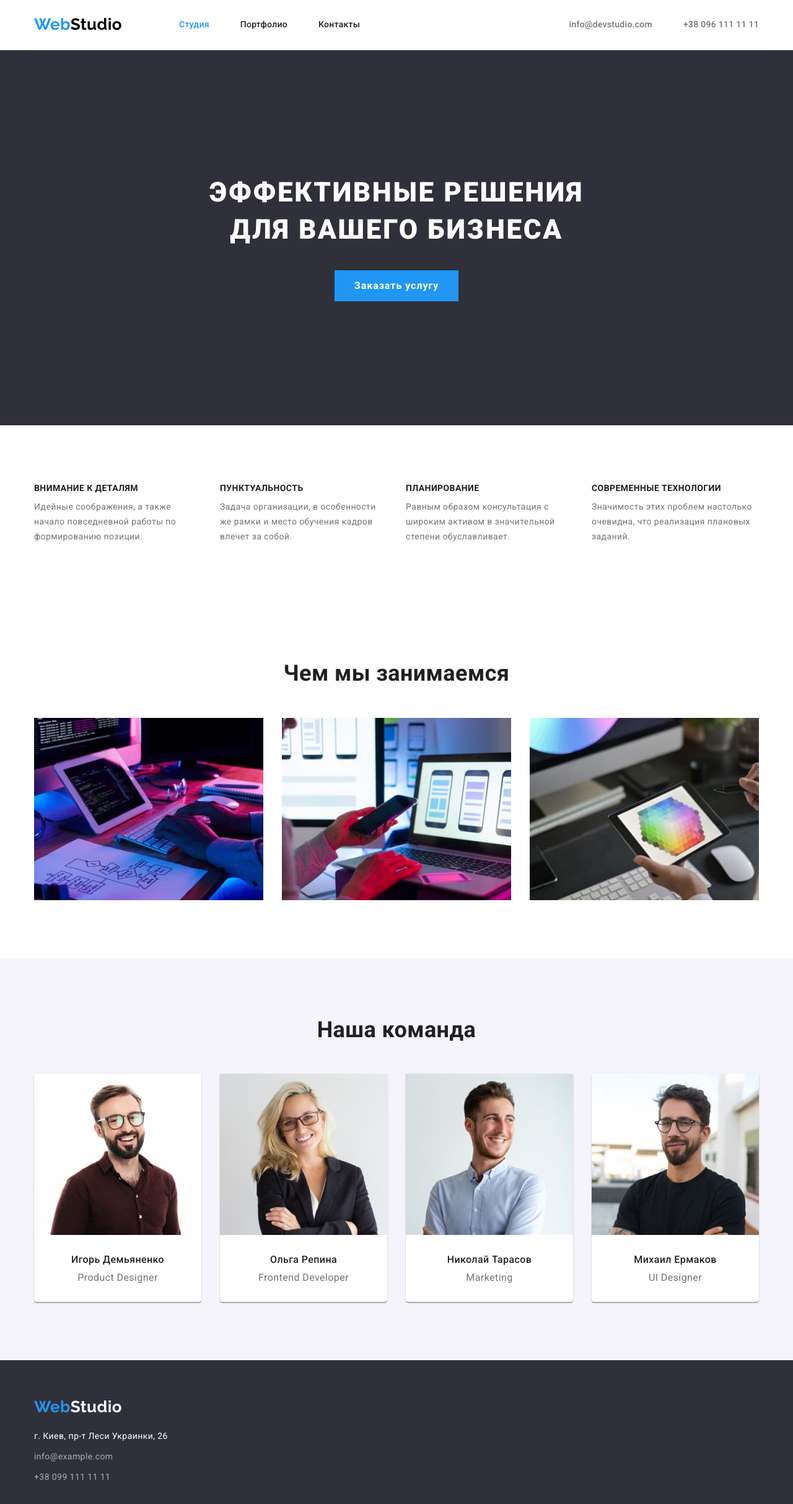
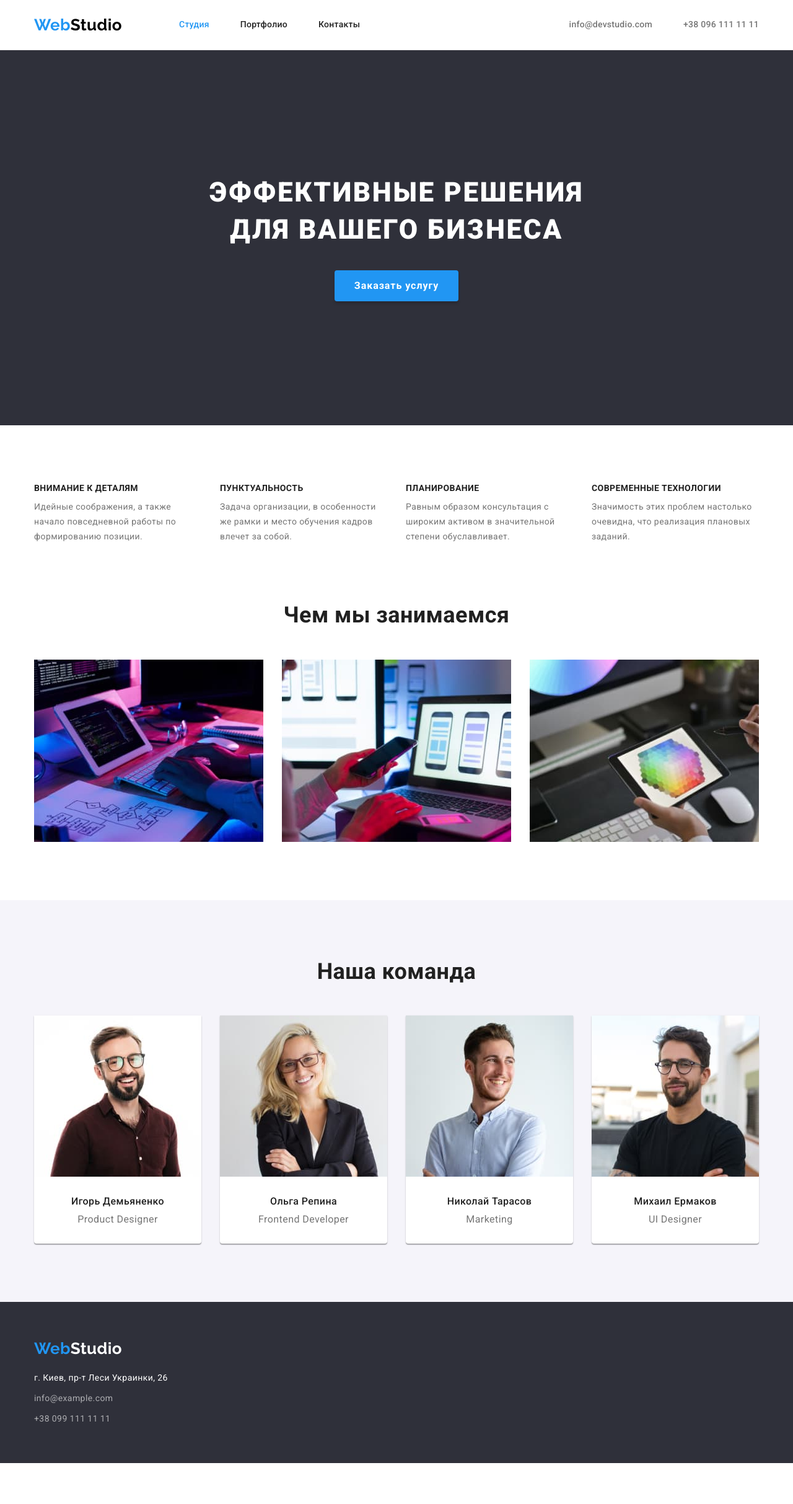
Before and after one commit to NataliiaMax/goit-markup-hw-03, a plain HTML site: page index.html in a window 1280 px wide. Shown: the whole page at 62% size. After the commit the page ends 2360 px from the top, so only its background shows below. Drawn offline with nearby package versions, Linux system fonts and the light colour scheme.

Commit message:
Update styles

```diff
--- a/css/styles.css
+++ b/css/styles.css
@@ -71,6 +71,10 @@ address {
   padding-bottom: 94px;
 }
 
+.header{
+  border-bottom: 1px solid var(--border-color);
+}
+
 .container {
   width: 1200px;
   margin-left: auto;
@@ -82,18 +86,17 @@ address {
 .main-nav {
   display: flex;
   align-items: center;
-  border-bottom: 1px solid var(--border-color);
-}
+  }
 
 /* Логотип */
 
 .header-nav {
   display: flex;
+  align-items: center;
+  margin-right: auto;
 }
 
 .nav-link {
-  padding-top: 24px;
-  padding-bottom: 25px;
   margin-right: 92px;
 
   color: var(--accent-text-color);
@@ -148,11 +151,10 @@ address {
 
 .auth-nav {
   display: flex;
-  margin-left: auto;
 }
 
-.auth-nav .item + .item {
-  margin-left: 50px;
+.auth-nav .item:first-child {
+  margin-right: 50px;
 }
 .auth-nav .link {
   display: block;
@@ -178,7 +180,9 @@ address {
 /* Кнопка */
 
 .hero-section {
+  padding: 200px 0;
   text-align: center;
+
   background-color: var(--background-color);
 }
 
@@ -186,7 +190,6 @@ address {
   margin-bottom: 35px;
   margin-left: auto;
   margin-right: auto;
-  padding-top: 200px;
   width: 696px;
 
   color: var(--bgc-color);
@@ -200,7 +203,6 @@ address {
 
 .hero-button {
   padding: 10px 32px;
-  margin-bottom: 200px;
   margin-left: auto;
   margin-right: auto;
 
@@ -214,6 +216,8 @@ address {
   text-align: center;
   letter-spacing: 0.06em;
   border: none;
+  border-radius: 4px;
+  box-shadow: 0px 4px 4px rgba(0, 0, 0, 0.15);
 }
 
 .hero-button:hover,
@@ -263,6 +267,7 @@ address {
 }
 
 .section-secondary {
+  padding-top: 0;
   --items: 3;
 }
 
@@ -279,12 +284,13 @@ address {
   border-radius: 0 0 4px 4px;
 }
 
-.content-img {
-  margin-bottom: 30px;
+.card-team{
+  padding: 30px 0;
 }
 
 .content-title {
   margin-bottom: 10px;
+
   color: var(--title-text-color);
   font-weight: 500;
   font-size: 16px;
@@ -293,9 +299,7 @@ address {
 }
 
 .content-text {
-  margin-bottom: 30px;
-
-  font-size: 16px;
+   font-size: 16px;
   line-height: 1.19;
   text-align: center;
 }
@@ -308,27 +312,30 @@ address {
   background-color: var(--background-color);
 }
 
+.box-link {
+  display: block;
+  margin-right: 0;
+  margin-bottom: 20px;
+}
+
 .box-logo {
   color: var(--bgc-color);
 }
 
-.box-list {
-  margin-top: 20px;
+
+.box-list-item:not(:last-child){
+  margin-bottom: 9px;
 }
+
 .box-contact {
-  display: block;
-  margin-bottom: 9px;
-
-  color: var(--bgc-color);
+    color: var(--bgc-color);
   line-height: 1.71;
   text-decoration: none;
   font-style: normal;
 }
 
 .box-mail {
-  display: block;
-  margin-bottom: 9px;
-  color: var(--mail-color);
+   color: var(--mail-color);
   line-height: 1.71;
   text-decoration: none;
   font-style: normal;
@@ -397,13 +404,12 @@ address {
   cursor: pointer;
 }
 
-.card-list {
-  border-bottom: 1px solid var(--border-card-list);
+.card-container {
+  padding: 20px 24px;
+   border: 1px solid var(--border-card-list);
+   border-top: none;
 }
 
-.card-container {
-  margin: 20px 24px;
-}
 .card-title {
   margin-bottom: 4px;
 
--- a/index.html
+++ b/index.html
@@ -17,7 +17,7 @@
 <body>
   <!--Навигация-->
 
-  <header>
+  <header class="header">
     <div class="container main-nav">
         <nav class="header-nav">
       <a class="nav-link" href="./index.html">Web<span class="logo">Studio</span></a>
@@ -43,7 +43,7 @@
   <main>
 
     <!--Кнопка-->
-        <section class="hero-section">
+        <section class="section hero-section">
           <div class="container">
       <h1 class="hero-caption">Эффективные решения для вашего бизнеса</h1>
             <button class="hero-button" type="button">Заказать услугу</button>
@@ -112,23 +112,23 @@
       <ul class="card-set list">
         <li class="card-set-item content-list">
           <img class="content-img" src="./images/images-index-html/photo1.jpg" alt="Игорь Демьяненко" width="270" height="260" />
-          <h3 class="content-title">Игорь Демьяненко</h3>
-          <p class="content-text" lang="en">Product Designer</p>
+          <div class="card-team"><h3 class="content-title">Игорь Демьяненко</h3>
+          <p class="content-text" lang="en">Product Designer</p></div>
         </li>
         <li class="card-set-item content-list">
           <img class="content-img" src="./images/images-index-html/photo2.jpg" alt="Ольга Репина" width="270" height="260" />
-          <h3 class="content-title">Ольга Репина</h3>
-          <p class="content-text" lang="en">Frontend Developer</p>
+          <div class="card-team"><h3 class="content-title">Ольга Репина</h3>
+          <p class="content-text" lang="en">Frontend Developer</p></div>
         </li>
         <li class="card-set-item content-list">
           <img class="content-img" src="./images/images-index-html/photo3.jpg" alt="Николай Тарасов" width="270" height="260" />
-          <h3 class="content-title">Николай Тарасов</h3>
-          <p class="content-text" lang="en">Marketing</p>
+          <div class="card-team"><h3 class="content-title">Николай Тарасов</h3>
+          <p class="content-text" lang="en">Marketing</p></div>
         </li>
         <li class="card-set-item content-list">
           <img class="content-img" src="./images/images-index-html/photo4.jpg" alt="Михаил Ермаков" width="270" height="260" />
-          <h3 class="content-title">Михаил Ермаков</h3>
-          <p class="content-text" lang="en">UI Designer</p>
+          <div class="card-team"><h3 class="content-title">Михаил Ермаков</h3>
+          <p class="content-text" lang="en">UI Designer</p></div>
         </li>
       </ul>
     </div>
@@ -141,10 +141,10 @@
     <a class="nav-link box-link link" href="./index.html">Web<span class="box-logo">Studio</span></a>
     <address>
       <ul class="box-list list">
-        <li><a class="box-contact" href="https://goo.gl/maps/1aV7GLh5moSTKQaL6" target="_blank"
+        <li class="box-list-item"><a class="box-contact" href="https://goo.gl/maps/1aV7GLh5moSTKQaL6" target="_blank"
             rel="noopener noreferrer">г. Киев, пр-т Леси Украинки, 26</a></li>
-        <li><a class="box-mail" href="mailto:info@example.com">info@example.com</a></li>
-        <li><a class="box-tel" href="tel:+380991111111">+38 099 111 11 11</a></li>
+        <li class="box-list-item"><a class="box-mail" href="mailto:info@example.com">info@example.com</a></li>
+        <li class="box-list-item"><a class="box-tel" href="tel:+380991111111">+38 099 111 11 11</a></li>
       </ul>
     </address>
   </div>
```
Also changed, not shown: portfolio.html (+4 -4 lines).
